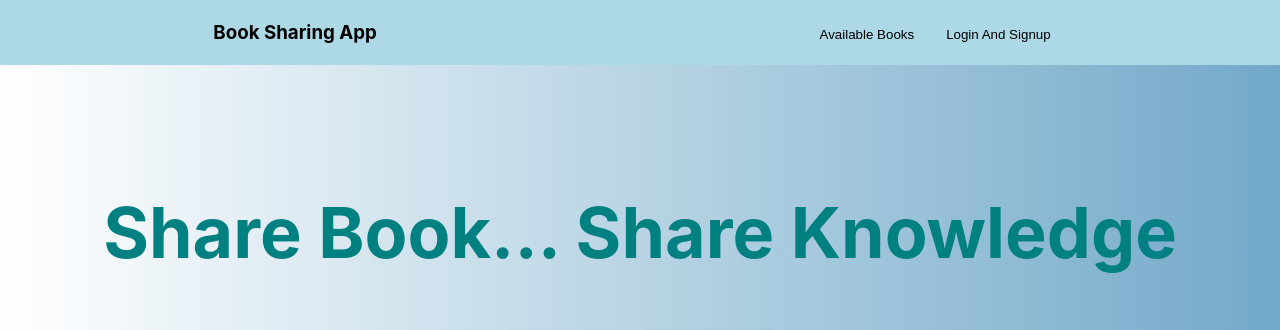
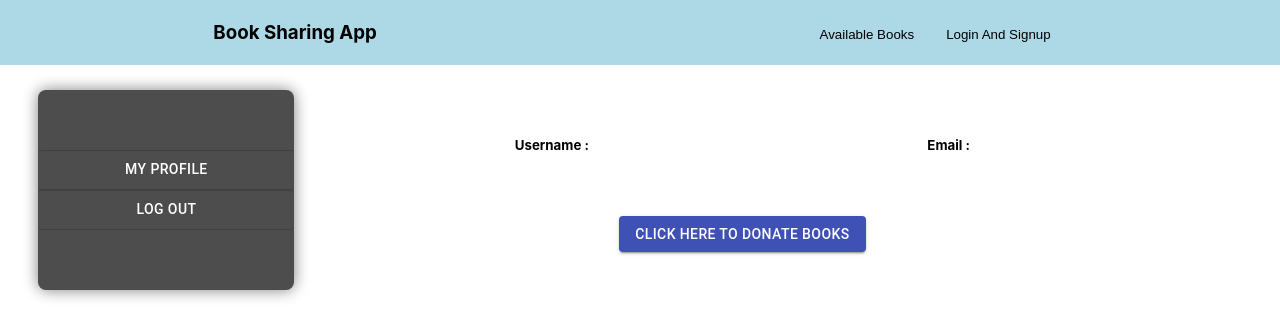
Before and after one commit to Rinish94/Bits_N_Bytes, a React (Create React App) app in the folder frontend/: page /profile in a window 1280 px wide. Before the commit this address led to /. Shown: the top 330 px of the page. Built offline with nearby package versions, Linux system fonts and the light colour scheme; no server answers.

Commit message:
available books error solve

```diff
--- a/frontend/src/Components/Profile/CreateAlbum.jsx
+++ b/frontend/src/Components/Profile/CreateAlbum.jsx
@@ -61,7 +61,7 @@ export default function CreateAlbum() {
             artist_photo: "",
             artist_logo: ""
         })
-        alert("Album Successfully Created")
+        alert("Book Successfully Donate")
         history.push("/guest")
     }
 
@@ -77,7 +77,7 @@ export default function CreateAlbum() {
             <Navbar />
             <br /><br /><br />
             <h1>
-                Create Album
+                Donate Book
             </h1>
             <TextField type="text" value={contact.artist_name} name="artist_name" onChange={handleChange} id="filled-basic" label="Enter Name of Artist" variant="filled" /><br /><br />
             <TextField type="text" value={contact.no_of_songs} name="no_of_songs" onChange={handleChange} id="filled-basic" label="No of songs" variant="filled" /><br /><br />
@@ -85,7 +85,7 @@ export default function CreateAlbum() {
             <TextField type="text" value={contact.artist_logo} name="artist_logo" onChange={handleChange} id="filled-basic" label="logo of artist" variant="filled" /><br /><br />
 
             <Button onClick={handleAdd} variant="contained" color="primary">
-                Create Album
+                Donate Book
             </Button>
             {/* <div>
                 {store.map((item =>
--- a/frontend/src/Components/Profile/Profile.jsx
+++ b/frontend/src/Components/Profile/Profile.jsx
@@ -49,12 +49,10 @@ function Profile() {
                     {/* <button onclick={create_Album}>Create Album</button> */}
 
                     <Button variant="contained" color="primary" onClick={handleClick}>
-                        Click Here To Create Album
+                        Click Here To Donate Books
                     </Button>
                 </div>
             </div>
-
-
         </div>
 
 
--- a/frontend/src/Pages/Home/Guest.jsx
+++ b/frontend/src/Pages/Home/Guest.jsx
@@ -69,19 +69,19 @@ export default function Guest() {
     //         });
     // };
 
-    const fetchTodos=async()=>{
-        const resp = await todoRequests
-        .get(`/createAlbum`)
-        .catch(console.error);
-        setData(resp.data)
-    }
+    // const fetchTodos=async()=>{
+    //     const resp = await todoRequests
+    //     .get(`/createAlbum`)
+    //     .catch(console.error);
+    //     setData(resp.data)
+    // }
 
     const handleExpandClick = () => {
         setExpanded(!expanded);
     };
 
     useEffect(() => {
-        fetchTodos();
+        // fetchTodos();
     }, []);
 
 
--- a/frontend/src/Routes/Routes.jsx
+++ b/frontend/src/Routes/Routes.jsx
@@ -17,12 +17,12 @@ const Routes = () => {
         <Route exact path="/guest">
           <Guest/>
         </Route>
-        <PrivateRoute exact={true} path="/profile">
+        <Route exact={true} path="/profile">
           <Artist_Profile />
-        </PrivateRoute>
-        <PrivateRoute exact={true} path="/profile/create_album">
+        </Route>
+        <Route exact={true} path="/profile/create_album">
           <CreateAlbum/>
-        </PrivateRoute>
+        </Route>
       </Switch>
     </div>
   );
```
